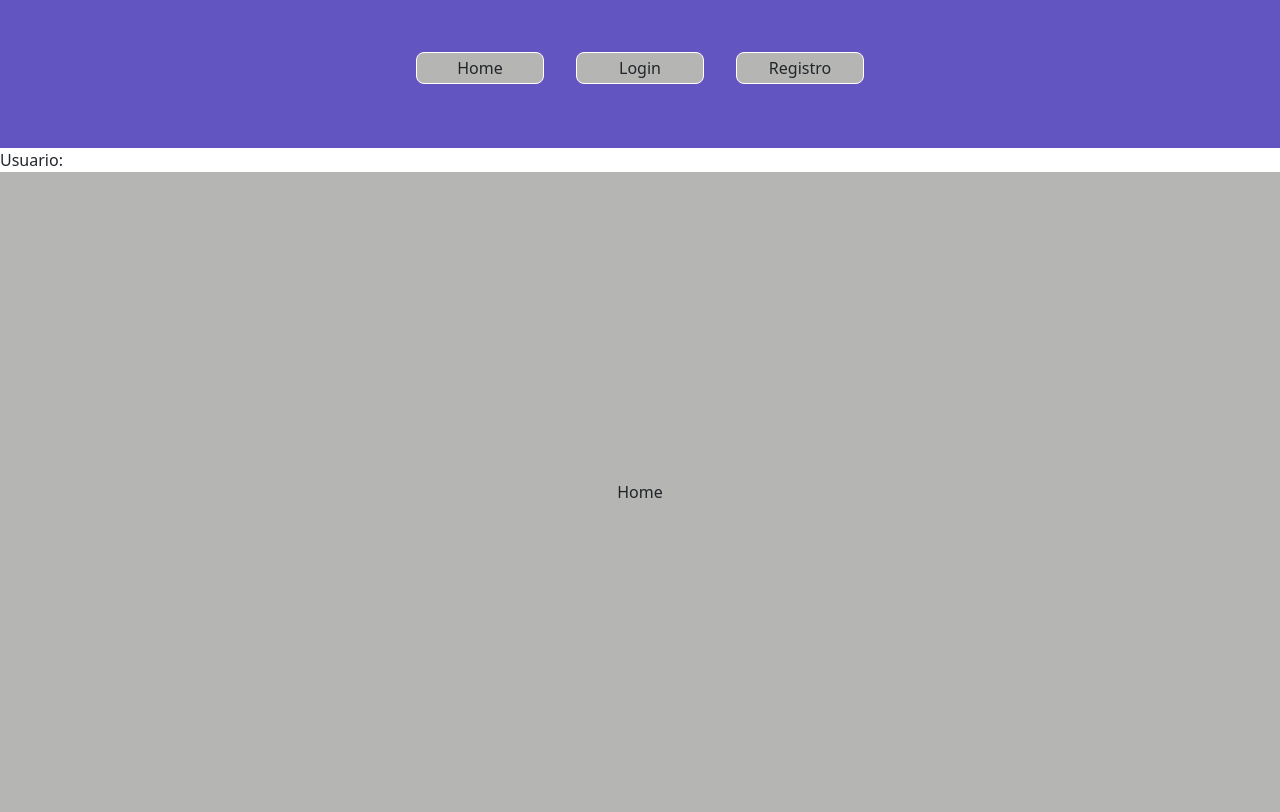
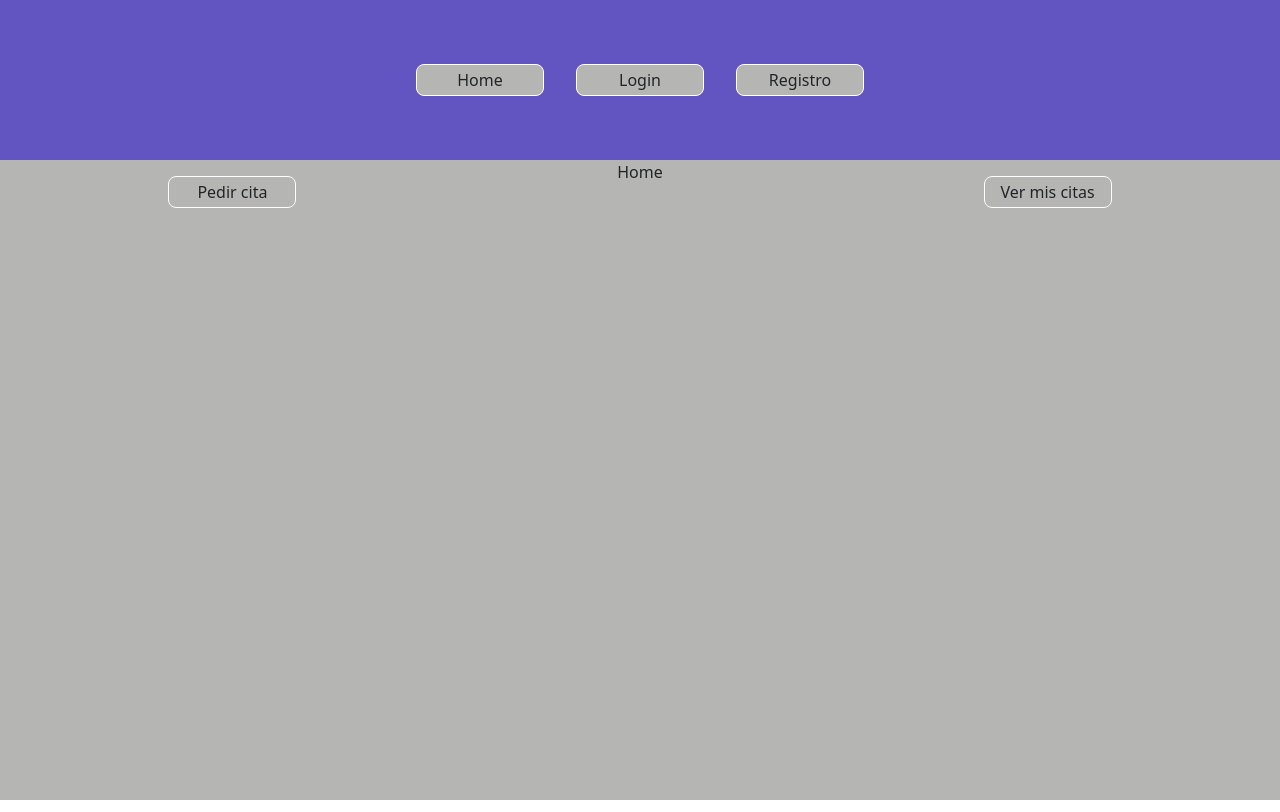
Before and after one commit to rgolfe81/FrontEnd-ClinicaDental-TrueSmile, a React (Vite) app: page / in a window 1280 px wide. Built offline with nearby package versions, Linux system fonts and the light colour scheme.

Commit message:
feat: add message user in header view and appointments links in profile and home views

```diff
--- a/src/common/Header/Header.css
+++ b/src/common/Header/Header.css
@@ -7,3 +7,7 @@
     justify-content: center;
     align-items: center;
 }
+
+.AppointmentsButtonsDesign{
+    display: flex;
+}
--- a/src/common/Header/Header.jsx
+++ b/src/common/Header/Header.jsx
@@ -1,4 +1,3 @@
-import { useEffect } from 'react'
 import { useDispatch, useSelector } from 'react-redux'
 import { useNavigate } from 'react-router-dom'
 import { userData, userout } from '../../pages/userSlice'
@@ -29,6 +28,7 @@ export const Header = () => {
       <>
       <Navigator ruta={"Perfil"} destino={"/profile"}/>
       <div className='navigatorDesign' onClick={()=>logoutFunction()}>Logout</div>
+      <div>Usuario: {datosCredencialesRedux.credentials.nameUser}</div>
       </>
       )}
     </div>
--- a/src/pages/Home/Home.css
+++ b/src/pages/Home/Home.css
@@ -6,6 +6,6 @@
     background-color: rgb(181, 181, 179);
 
     display: flex;
-    justify-content: center;
-    align-items: center;
+    justify-content: space-around;
+    align-items: start;
 }
--- a/src/pages/Home/Home.jsx
+++ b/src/pages/Home/Home.jsx
@@ -1,18 +1,15 @@
 import React from 'react'
-import { useSelector } from 'react-redux'
-import { userData } from '../userSlice';
+import { Navigator } from '../../common/Navigator/Navigator'
 import "./Home.css"
 
 export const Home = () => {
 
-  const credentialsRdx = useSelector(userData);
-  console.log (credentialsRdx.credentials.nameUser)
   return (
     <>
-    <div>Usuario: {credentialsRdx.credentials.nameUser}
-    </div>
     <div className='homeDesign'>
-        Home
+      <Navigator ruta={"Pedir cita"} destino={"/"} />
+      Home
+      <Navigator ruta={"Ver mis citas"} destino={"/"} />
     </div>
     </>
   )
--- a/src/pages/Profile/Profile.jsx
+++ b/src/pages/Profile/Profile.jsx
@@ -4,6 +4,7 @@ import { userData } from "../userSlice";
 import { useSelector } from 'react-redux';
 import { bringProfile } from '../../services/apiCalls';
 import "./Profile.css"
+import { Navigator } from '../../common/Navigator/Navigator';
 
 export const Profile = () => {
 
@@ -66,6 +67,10 @@ export const Profile = () => {
       </tbody>
     </Table>
     </div>
+    <div className='AppointmentsButtonsDesign'>
+    <Navigator ruta={"Pedir cita"} destino={"/"} />
+    <Navigator ruta={"Ver mis citas"} destino={"/"} />
+    </div>
   </div>
   )
 }
--- a/src/services/apiCalls.js
+++ b/src/services/apiCalls.js
@@ -1,6 +1,7 @@
 import axios from 'axios';
 
 const root = "http://localhost:3000"
+// const root = "https://clinica-truesmile-production-b948.up.railway.app"
 
 export const logMe = async (body) => {
 
```
